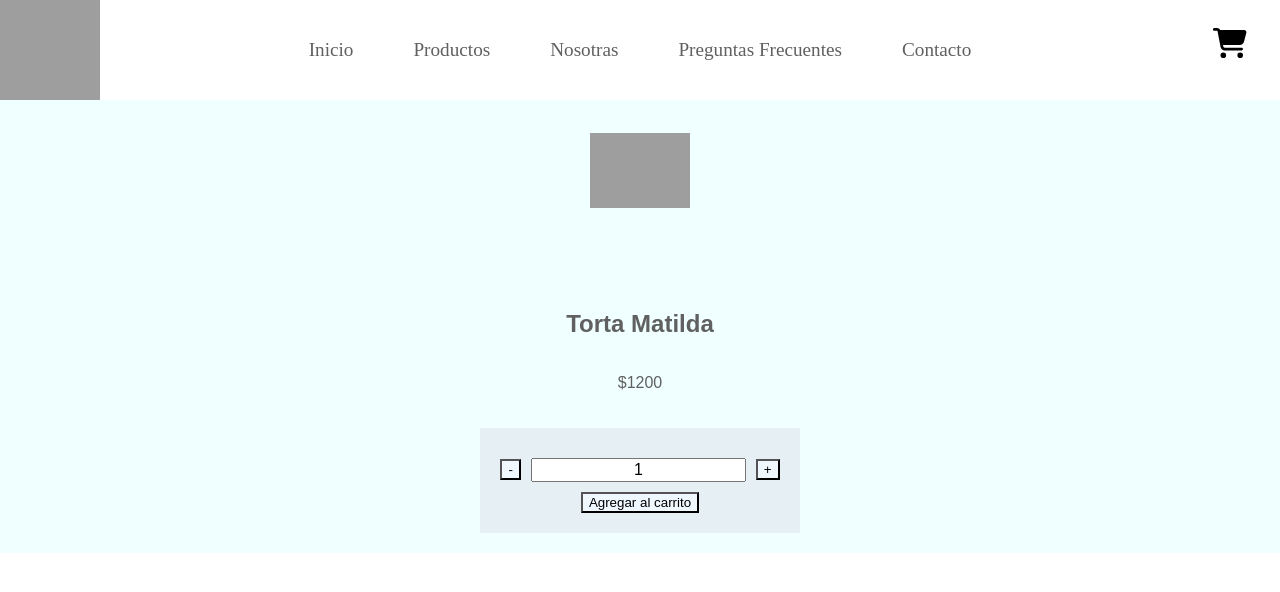
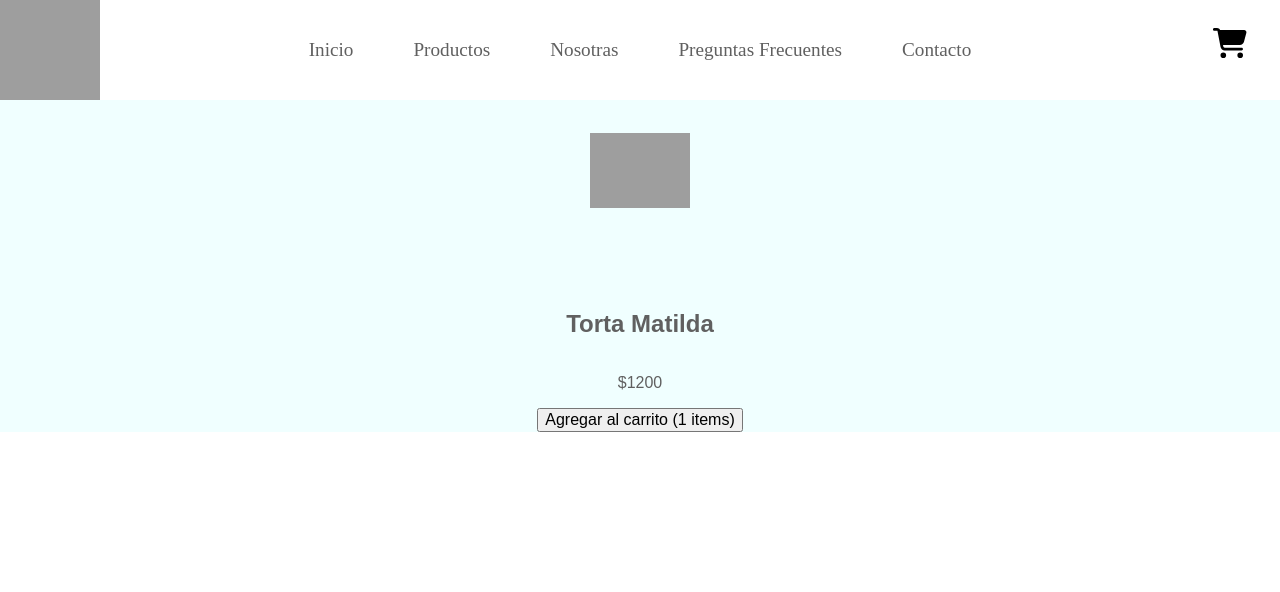
Before and after one commit to BrendaZanatta/react-zanatta, a React (Create React App) app in the folder proyecto-final/: page /item/1 in a window 1280 px wide. Both pictures are taken after a click on the button "Agregar al carrito". Shown: the top 592 px of the page. Built offline with nearby package versions, Linux system fonts and the light colour scheme; grey boxes are pictures that could not be loaded.

Commit message:
desafio numero 8

```diff
--- a/proyecto-final/src/App.jsx
+++ b/proyecto-final/src/App.jsx
@@ -3,6 +3,7 @@ import NavBar from './components/NavBar/NavBar';
 import ItemDetailContainer from './pages/ItemDetailContainer/item-detail-container';
 import ItemListConatiner from './pages/ItemListContainer/item-list-container';
 import { Route, Routes } from 'react-router-dom';
+import Cart from './pages/Cart/cart';
 
 function App() {
   return (
@@ -10,6 +11,7 @@ function App() {
     <NavBar />
     <Routes>
       <Route path='/' element={<ItemListConatiner/>}/>
+      <Route path='/cart' element={<Cart/>}/>
       <Route path='/category/:categoryId' element={<ItemListConatiner/>}/>
       <Route path='/item/:id' element={<ItemDetailContainer/>}/>
     </Routes>
--- a/proyecto-final/src/components/ItemCount/item-count.jsx
+++ b/proyecto-final/src/components/ItemCount/item-count.jsx
@@ -1,7 +1,7 @@
 import React, { useState } from 'react';
 import './item-count.css'
 
-const ItemCount = ({stock, initial}) => {
+const ItemCount = ({stock, initial, onAdd}) => {
     const [count, setCount] = useState(initial);
 
     const onAumenta = () => {
@@ -16,10 +16,10 @@ const ItemCount = ({stock, initial}) => {
             setCount(newValue);
         }
     };
-    const onAdd = () => {
-        const mensaje = `Se agregaron ${count} productos al carrito`;
-        count === 1 ? alert(mensaje) : alert(`${mensaje}s`);
-    };
+    // const onAdd = () => {
+    //     const mensaje = `Se agregaron ${count} productos al carrito`;
+    //     count === 1 ? alert(mensaje) : alert(`${mensaje}`);
+    // };
 
     return (
         <div className='cajaBotones'>
@@ -28,7 +28,8 @@ const ItemCount = ({stock, initial}) => {
                 <input readOnly value={count} />
                 <button onClick={onAumenta}> + </button>
             </div>
-        <button onClick={onAdd}>Agregar al carrito</button>
+            <button onClick={() => (count <=stock) && onAdd(count)}>Agregar al carrito</button>
+        {/* <button onClick={onAdd}>Agregar al carrito</button> */}
         </div>
     );
 };
--- a/proyecto-final/src/components/ItemDetail/item-detail.css
+++ b/proyecto-final/src/components/ItemDetail/item-detail.css
@@ -29,3 +29,9 @@
     align-items: center;
     justify-content: center;
 }
+
+.AgregarCarrito a {
+    text-decoration: none;
+    font-size: medium;
+    color: black;
+}
--- a/proyecto-final/src/components/ItemDetail/item-detail.jsx
+++ b/proyecto-final/src/components/ItemDetail/item-detail.jsx
@@ -1,9 +1,14 @@
-import React from "react";
+import React, { useState } from "react";
 import './item-detail.css';
 import ItemCount from "../ItemCount/item-count";
+import { Link } from 'react-router-dom';
 
 
 function ItemDetail({item}) {
+    const [cantidadProductos, setCantidadProductos] = useState(null);
+    function addHandler(quantityToAdd){
+        setCantidadProductos(quantityToAdd);
+    }
     return(
         <div className="cajaUno">
             <div className="cajaDos">
@@ -16,7 +21,10 @@ function ItemDetail({item}) {
                 <h2>{item?.title}</h2>
                 <p>{item?.price}</p>
                 <div>
-                    <ItemCount initial={1} stock={item.stock} onAdd={() => {}}/>
+                    { cantidadProductos ?
+                    <button className="AgregarCarrito"><Link to='/cart'>Agregar al carrito ({cantidadProductos} items)</Link></button> :
+                    <ItemCount initial={1} stock={item.stock} onAdd={addHandler}/>
+                }
                 </div>
             </div>
         </div>
```
Also changed, not shown: proyecto-final/src/pages/Cart/cart.css (added), proyecto-final/src/pages/Cart/cart.jsx (added).
